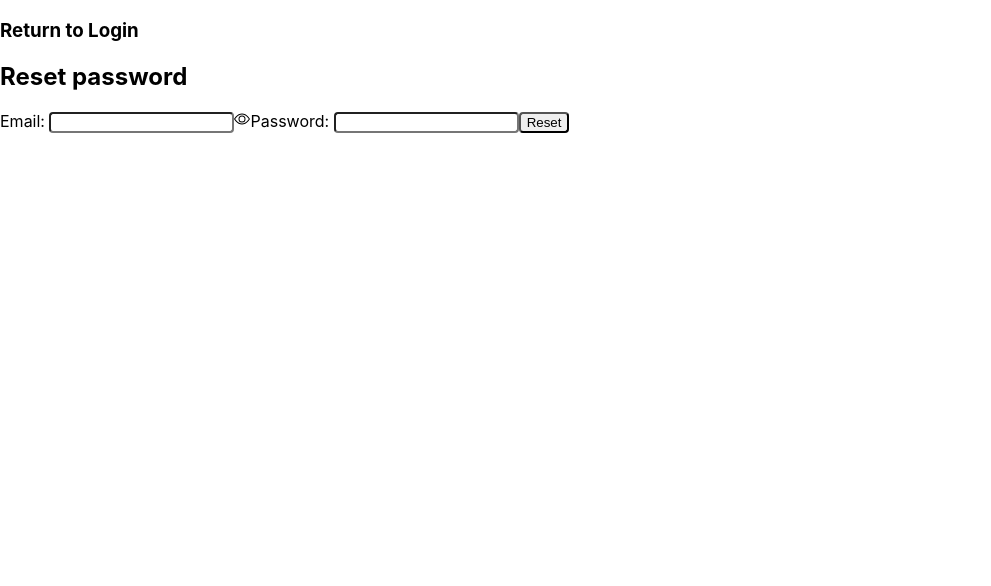
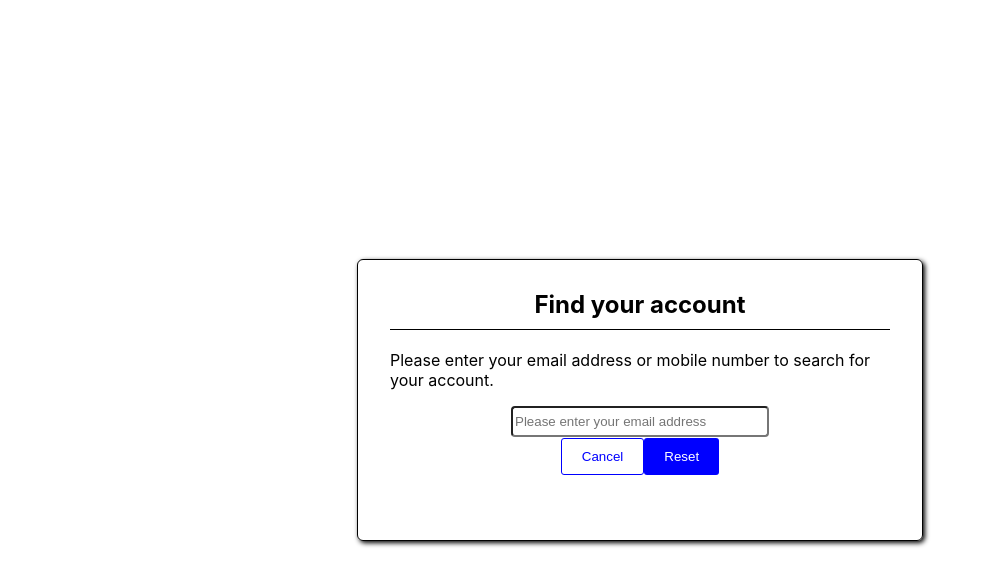
Before and after one commit to Leewell-Muchiri/mill-autos, a React (Create React App) app: page /reset in a window 1280 px wide. Shown: the top 586 px of the page, without its empty margins (0-991 px from the left). Built offline with nearby package versions, Linux system fonts and the light colour scheme.

Commit message:
Completed Reset Template

```diff
--- a/src/App.css
+++ b/src/App.css
@@ -73,7 +73,7 @@ nav {
   margin: 2rem 0;
 }
 
-.signUpContainer form {
+form {
   gap: 0.1rem;
   display: flex;
   flex-direction: column;
--- a/src/components/Login.js
+++ b/src/components/Login.js
@@ -7,7 +7,7 @@ function Login() {
     password: "",
   });
 
-  let nav = useNavigate();
+  let navigate = useNavigate();
 
   function handleChange(e) {
     setFormData({
@@ -19,18 +19,16 @@ function Login() {
   function handleSubmit(e) {
     e.preventDefault();
 
-    nav("/todo");
   }
   // added form in the login
 
   return (
-    <div className="container">
+    <div className="signUpContainer">
       <h1 className="text-center mb-4">Login</h1>
 
       <form onSubmit={handleSubmit}>
         <div className="row justify-content-center">
           <div className="form-group mb-2 col-md-4">
-            <label htmlFor="email">Email</label>
             <input
               type="email"
               placeholder="Email Address"
@@ -44,7 +42,6 @@ function Login() {
         </div>
         <div className="row justify-content-center">
           <div className="form-group mb-4 col-md-4">
-            <label htmlFor="password">Password</label>
             <input
               type="password"
               placeholder="password"
@@ -56,21 +53,27 @@ function Login() {
             />
           </div>
         </div>
-        <center>
-          <button type="submit" className="btn btn-primary mb-4">
-            Submit
-          </button>
-        </center>
 
-        <center>
-          <p className="forgot-password text-right">
-            Haven't Registered? <Link to="/register">Sign up here</Link>
-          </p>
-          <p className="forgot-password text-right">
-            Forgot password? Click <Link to="/reset">Here</Link> to reset
-          </p>
+        <button type="submit" className="loginNav">
+          Submit
+        </button>
 
-        </center>
+        <p>Haven't Registered? Sign up here</p>
+        <button className="loginNav" onClick={() => navigate("/register")}>
+          Register
+        </button>
+        <p>
+          Forgot password? Click{" "}
+          <Link
+            style={{
+              color: "green",
+            }}
+            to="/reset"
+          >
+            Here
+          </Link>{" "}
+          to reset
+        </p>
       </form>
     </div>
   );
--- a/src/components/PasswordReset.js
+++ b/src/components/PasswordReset.js
@@ -1,7 +1,9 @@
-import { Link } from "react-router-dom";
+import { Link, useNavigate } from "react-router-dom";
 import { useState } from "react";
 
 function PasswordReset() {
+  const navigate = useNavigate();
+  const [searchUser, setSearchUser] = useState(false);
   const [resetEmail, setResetEmail] = useState("");
 
   const [passwordShown, setPasswordShown] = useState(false);
@@ -10,22 +12,61 @@ function PasswordReset() {
     console.log(resetEmail);
     setPasswordShown(!passwordShown);
   };
+
+  const searchForUser = () => {
+    setSearchUser(!searchUser);
+  };
   return (
-    <div>
-      <h3>
-        <Link to="/login">Return</Link> to Login
-      </h3>
-      <h2>Reset password</h2>
+    <div
+      style={{
+        display: "flex",
+        flexDirection: "column",
+        justifyContent: "center",
+        height: "100vh",
+        alignItems: "center",
+      }}
+    >
+      <div
+        style={{
+          borderRadius: "6px",
+          boxShadow: "2px 2px 5px rgba(0, 0, 0)",
+          border: "1px solid black ",
+          width: "500px",
+          height: "280px",
+          padding: "0 2rem",
+          margin: "auto auto",
+        }}
+      >
+        <h2
+          style={{
+            display: "flex",
+            justifyContent: "center",
+            alignItems: "center",
+            padding: "10px 0 10px 0",
+            borderBottom: "1.5px solid black",
+          }}
+        >
+          Find your account
+        </h2>
+
+        <p>
+          Please enter your email address or mobile number to search for your
+          account.
+        </p>
 
         <form onSubmit={(e) => reset(e)}>
-        <lable>
-          Email:{" "}
           <input
+            placeholder="Please enter your email address"
             type="email"
+            style={{
+              width: "250px",
+              outline: "none",
+              height: "25px",
+            }}
             value={resetEmail}
             onChange={(e) => setResetEmail(e.target.value)}
           />
-          <svg
+          {/* <svg
           xmlns="http://www.w3.org/2000/svg"
           width="16"
           height="16"
@@ -35,15 +76,51 @@ function PasswordReset() {
         >
           <path d="M16 8s-3-5.5-8-5.5S0 8 0 8s3 5.5 8 5.5S16 8 16 8zM1.173 8a13.133 13.133 0 0 1 1.66-2.043C4.12 4.668 5.88 3.5 8 3.5c2.12 0 3.879 1.168 5.168 2.457A13.133 13.133 0 0 1 14.828 8c-.058.087-.122.183-.195.288-.335.48-.83 1.12-1.465 1.755C11.879 11.332 10.119 12.5 8 12.5c-2.12 0-3.879-1.168-5.168-2.457A13.134 13.134 0 0 1 1.172 8z" />
           <path d="M8 5.5a2.5 2.5 0 1 0 0 5 2.5 2.5 0 0 0 0-5zM4.5 8a3.5 3.5 0 1 1 7 0 3.5 3.5 0 0 1-7 0z" />
-          </svg>
-        </lable>
+        </svg> */}
 
-        <lable>
-          Password: <input type={passwordShown ? "text" : "password"} />
-        </lable>
+          {/* <input
+          placeholder="Password"
+          type={passwordShown ? "text" : "password"}
+        /> */}
 
-        <button type="submit">Reset</button>
+          <div
+            style={{
+              display: "flex",
+              flexDirection: "row",
+              float: "bottom-left",
+            }}
+          >
+            <button
+              style={{
+                backgroundColor: "white",
+                color: "blue",
+                padding: "10px 20px",
+                borderRadius: "3px",
+                border: "1px solid blue",
+              }}
+              onClick={() => navigate("/login")}
+            >
+              Cancel
+            </button>
+            <button
+              style={{
+                backgroundColor: "blue",
+                color: "white",
+                padding: "10px 20px",
+                borderRadius: "3px",
+                border: "none",
+              }}
+              type="submit"
+              onClick={searchForUser}
+            >
+              Reset
+            </button>
+          </div>
+          {searchUser ? (
+            <input type="password" placeholder="Enter New Password" />
+          ) : null}
         </form>
+      </div>
     </div>
   );
 }
```
Lines whose indentation alone changed are shown as unchanged.
